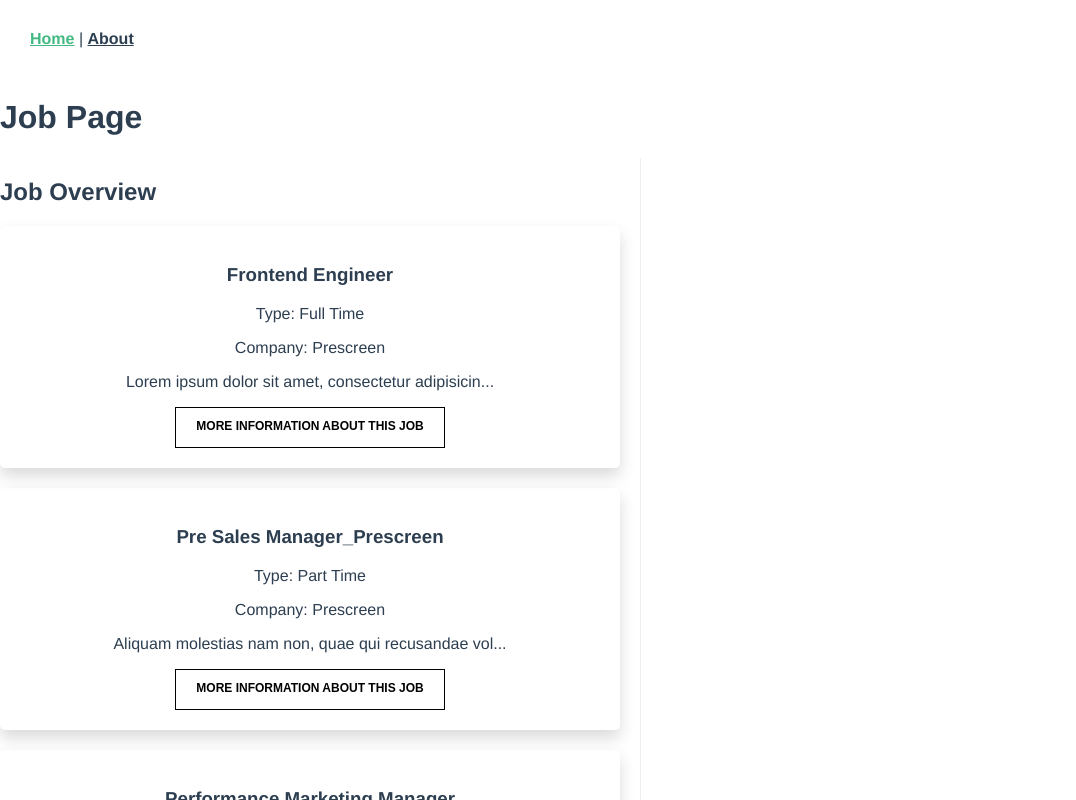
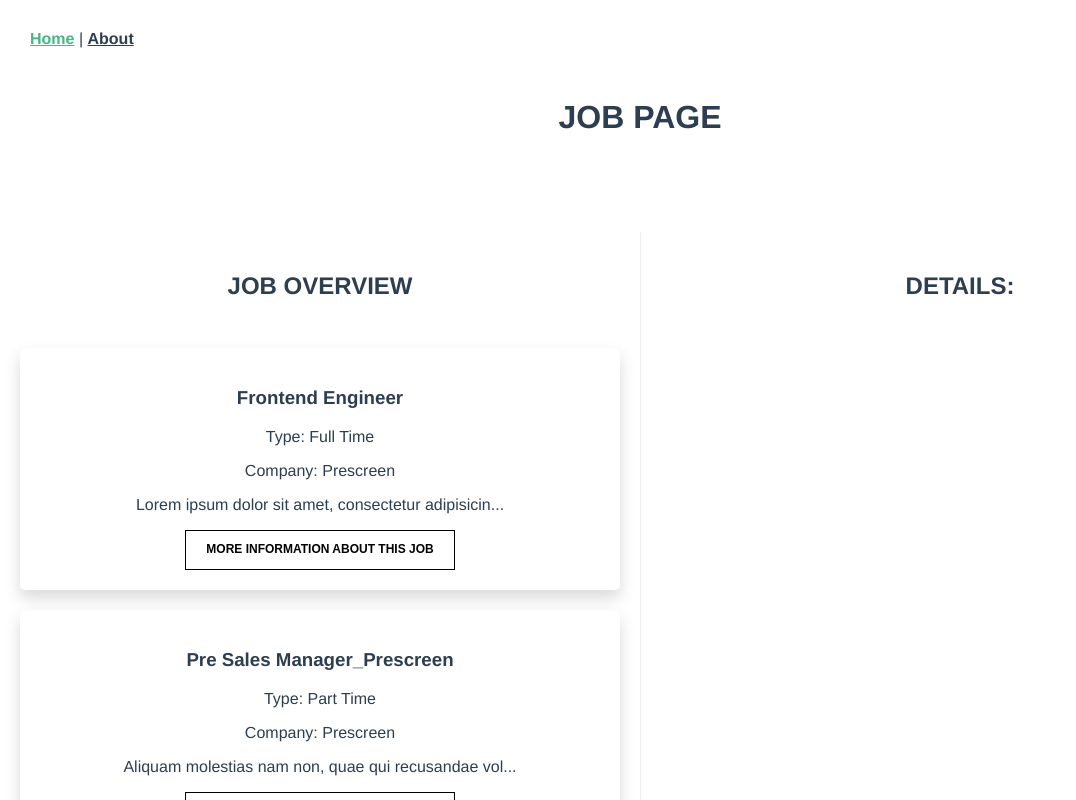
Before and after one commit to Zuwie/coding-challenge, a Vue app: page / in a window 1280 px wide. Shown: the top 800 px of the page, without its empty margins (0-1076 px from the left). Built offline with nearby package versions, Linux system fonts and the light colour scheme.

Commit message:
CSS refactor and adds space to section

```diff
--- a/src/views/Home.vue
+++ b/src/views/Home.vue
@@ -1,29 +1,31 @@
 <template>
   <div>
-    <h1>Job Page</h1>
-    <main class="content-container columns">
-      <section>
-        <h2>Job Overview</h2>
+    <h1 class="page-title">Job Page</h1>
+    <div class="columns ruler-between">
+      <section class="section-overview">
+        <h2 class="section-title">Job Overview</h2>
         <ul class="job-list">
           <job-item
             v-for="job in jobs"
             :key="job.id"
             :job="job"
+            :class="job.id === activeJob ? 'active-item' : ''"
             @setActiveJob="setActiveJob($event)"
           />
         </ul>
       </section>
-      <section>
+      <section class="section-details">
+        <h2 class="section-title">Details:</h2>
         <job-detail :activeJob="activeJob" v-if="activeJob !== null" />
       </section>
-    </main>
+    </div>
   </div>
 </template>
 
 <script>
-import mock from "../api/mock";
-import JobItem from "../components/JobItem";
-import JobDetail from "../components/JobDetail";
+import mock from "@/api/mock";
+import JobItem from "@/components/JobItem";
+import JobDetail from "@/components/JobDetail";
 
 export default {
   name: "home",
@@ -46,7 +48,19 @@ export default {
 </script>
 
 <style scoped lang="scss">
-.content-container {
+.columns {
+  @media screen and (min-width: 1024px) {
+    display: flex;
+    justify-content: space-between;
+
+    > * {
+      width: calc(50% - 20px);
+      padding: 20px;
+    }
+  }
+}
+
+.ruler-between {
   position: relative;
   &::after {
     @media screen and (min-width: 1024px) {
@@ -62,19 +76,15 @@ export default {
   }
 }
 
-.columns {
-  @media screen and (min-width: 1024px) {
-    display: flex;
-    justify-content: space-between;
-
-    > * {
-      width: calc(50% - 20px);
-    }
-  }
+.page-title {
+  text-align: center;
+  text-transform: uppercase;
+  margin-bottom: 3em;
 }
 
-.job-list {
-  padding: 0;
-  margin: 0;
+.section-title {
+  text-align: center;
+  text-transform: uppercase;
+  margin-bottom: 2em;
 }
 </style>
```
